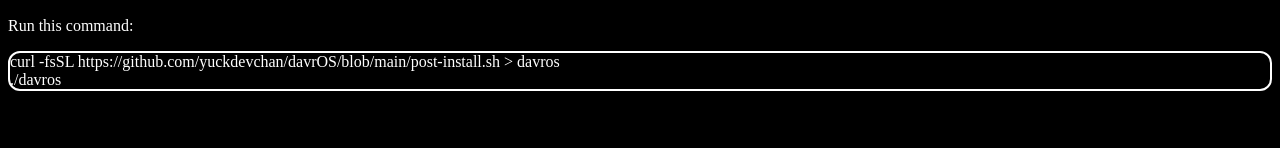
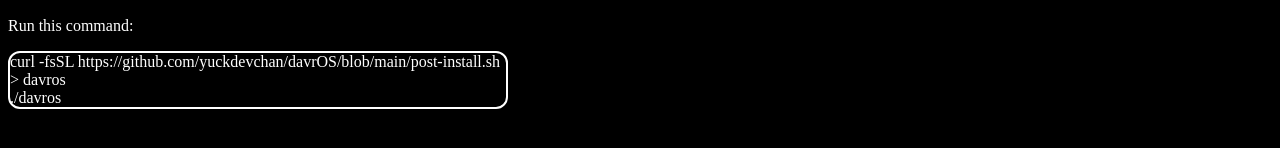
Before and after one commit to davrOS-Linux/davrOS, a plain HTML site: page website/install/index.html in a window 1280 px wide. Shown: the part 598-746 px from the top of the page. Drawn offline with Linux system fonts and the light colour scheme.

Commit message:
Update style.css

```diff
--- a/website/style.css
+++ b/website/style.css
@@ -9,3 +9,7 @@ body {
     border-radius: 12px;
     border-style: solid;
 }
+
+.codediv {
+    max-width: 500px;
+}
```
